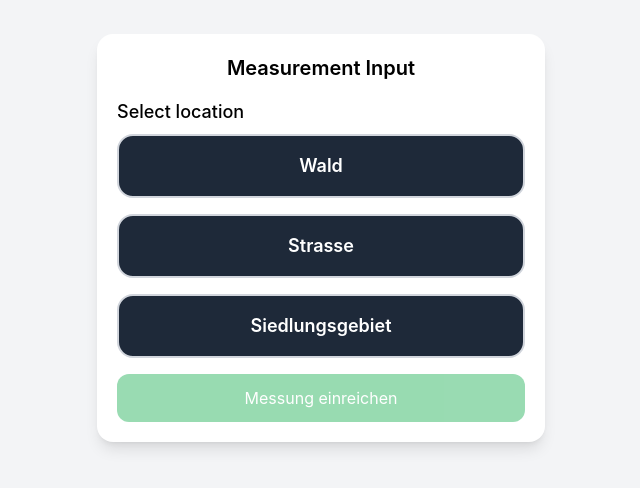
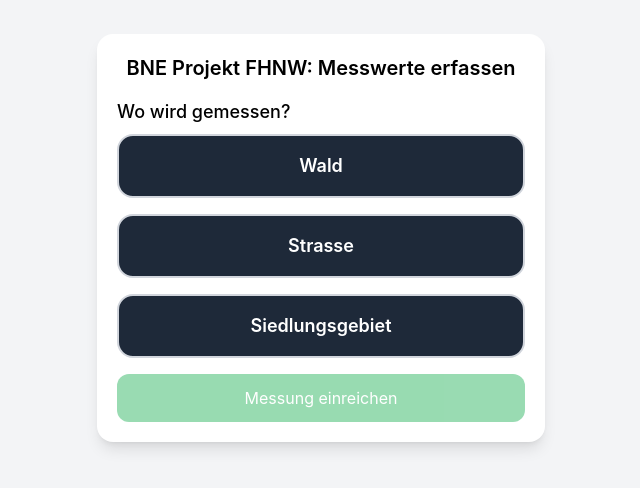
Before and after one commit to simeonjackman/pollution, a Vue app: page / in a window 1280 px wide. Shown: the part 162-650 px from the top of the page, without its empty margins (319-959 px from the left). Built offline with nearby package versions, Linux system fonts and the light colour scheme.

Commit message:
ADD: german content

```diff
--- a/src/components/DataUploader.vue
+++ b/src/components/DataUploader.vue
@@ -1,11 +1,11 @@
 <template>
   <div class="min-h-screen bg-gray-100 flex items-center justify-center p-4">
     <div class="w-full max-w-md bg-white rounded-2xl shadow-lg p-5 space-y-4">
-      <h2 class="text-xl font-semibold text-center">Measurement Input</h2>
+      <h2 class="text-xl font-semibold text-center">BNE Projekt FHNW: Messwerte erfassen</h2>
 
       <!-- Location -->
       <div>
-        <label class="block text-lg font-medium mb-2">Select location</label>
+        <label class="block text-lg font-medium mb-2">Wo wird gemessen?</label>
         <div class="grid grid-cols-1 gap-4">
           <button
             type="button"
```
